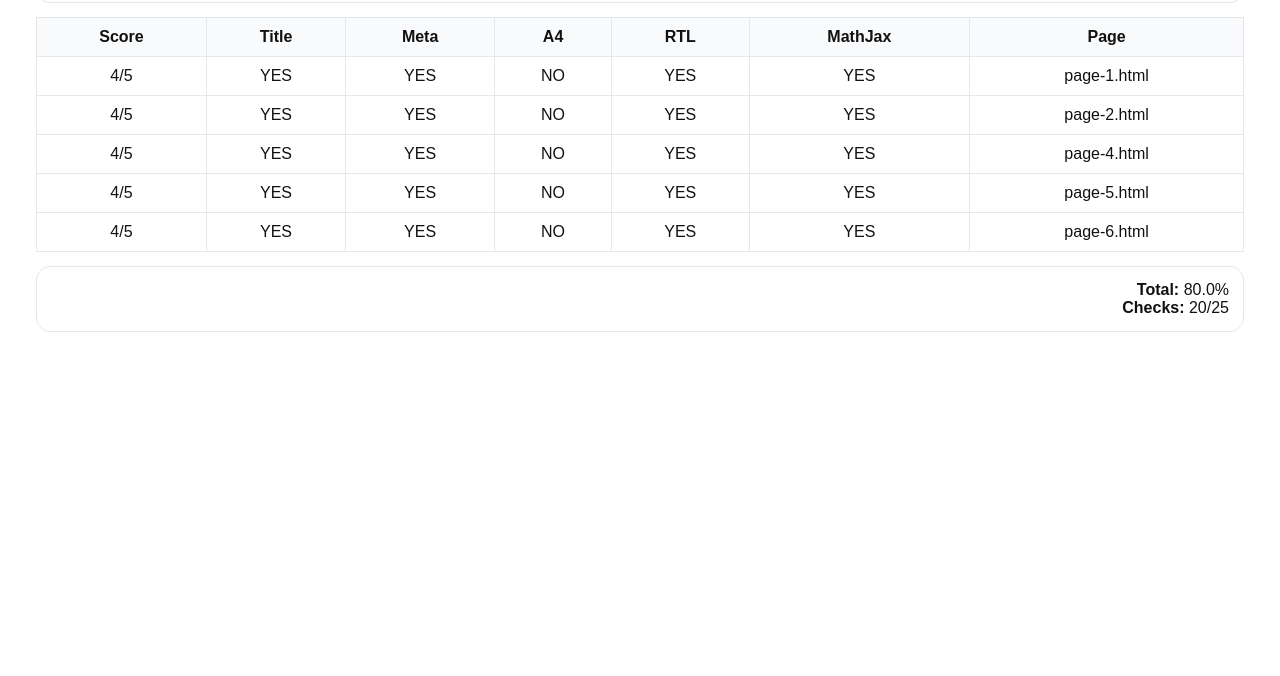
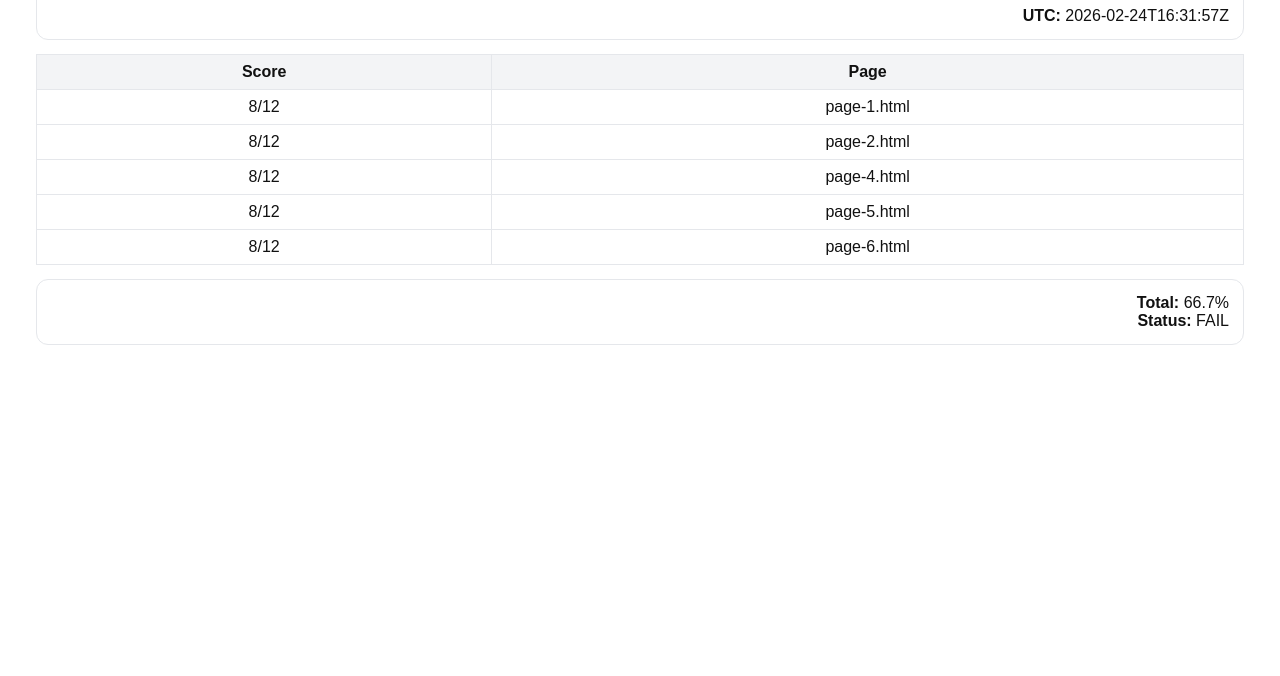
Before and after one commit to yanivmizrachiy/pdf-system-site, a website: page pages/qa.html in a window 1280 px wide. Shown: the part 124-800 px from the top of the page. Drawn offline with Linux system fonts and the light colour scheme.

Commit message:
feat: QA PRO (12 checks + threshold 85%) UTC 2026-02-24T16:31:57Z

```diff
--- a/pages/qa.html
+++ b/pages/qa.html
@@ -1,7 +1,7 @@
-<!doctype html><html lang="en" dir="rtl"><head><meta charset="utf-8"/><meta name="viewport" content="width=device-width,initial-scale=1"/><title>QA - pdf-system-site</title><style>body{font-family:Arial,Heebo,Assistant,sans-serif;padding:28px;direction:rtl;color:#111}table{border-collapse:collapse;width:100%;margin-top:14px}th,td{border:1px solid #e5e7eb;padding:10px;text-align:center}th{background:#f9fafb}.card{border:1px solid #e5e7eb;border-radius:14px;padding:14px}</style></head><body><div class="card"><h1 style="margin:0 0 6px 0">QA Report - pdf-system-site</h1><div><b>UTC:</b> 2026-02-24T16:19:05Z</div></div><table><thead><tr><th>Page</th><th>MathJax</th><th>RTL</th><th>A4</th><th>Meta</th><th>Title</th><th>Score</th></tr></thead><tbody>
-<tr><td>page-1.html</td><td>YES</td><td>YES</td><td>NO</td><td>YES</td><td>YES</td><td>4/5</td></tr>
-<tr><td>page-2.html</td><td>YES</td><td>YES</td><td>NO</td><td>YES</td><td>YES</td><td>4/5</td></tr>
-<tr><td>page-4.html</td><td>YES</td><td>YES</td><td>NO</td><td>YES</td><td>YES</td><td>4/5</td></tr>
-<tr><td>page-5.html</td><td>YES</td><td>YES</td><td>NO</td><td>YES</td><td>YES</td><td>4/5</td></tr>
-<tr><td>page-6.html</td><td>YES</td><td>YES</td><td>NO</td><td>YES</td><td>YES</td><td>4/5</td></tr>
-</tbody></table><div class="card" style="margin-top:14px"><div><b>Total:</b> 80.0%</div><div><b>Checks:</b> 20/25</div></div></body></html>
+<!doctype html><html lang="en" dir="rtl"><head><meta charset="utf-8"/><meta name="viewport" content="width=device-width,initial-scale=1"/><title>QA PRO - pdf-system-site</title><style>body{font-family:Arial,Heebo,Assistant,sans-serif;padding:28px;direction:rtl;color:#111}table{border-collapse:collapse;width:100%;margin-top:14px}th,td{border:1px solid #e5e7eb;padding:8px;text-align:center}th{background:#f3f4f6}.card{border:1px solid #e5e7eb;border-radius:12px;padding:14px}</style></head><body><div class="card"><h1>QA PRO REPORT</h1><div><b>UTC:</b> 2026-02-24T16:31:57Z</div></div><table><thead><tr><th>Page</th><th>Score</th></tr></thead><tbody>
+<tr><td>page-1.html</td><td>8/12</td></tr>
+<tr><td>page-2.html</td><td>8/12</td></tr>
+<tr><td>page-4.html</td><td>8/12</td></tr>
+<tr><td>page-5.html</td><td>8/12</td></tr>
+<tr><td>page-6.html</td><td>8/12</td></tr>
+</tbody></table><div class="card" style="margin-top:14px"><div><b>Total:</b> 66.7%</div><div><b>Status:</b> FAIL</div></div></body></html>
```
Also changed, not shown: RULES.md (+2 -0 lines), 1 other file.
